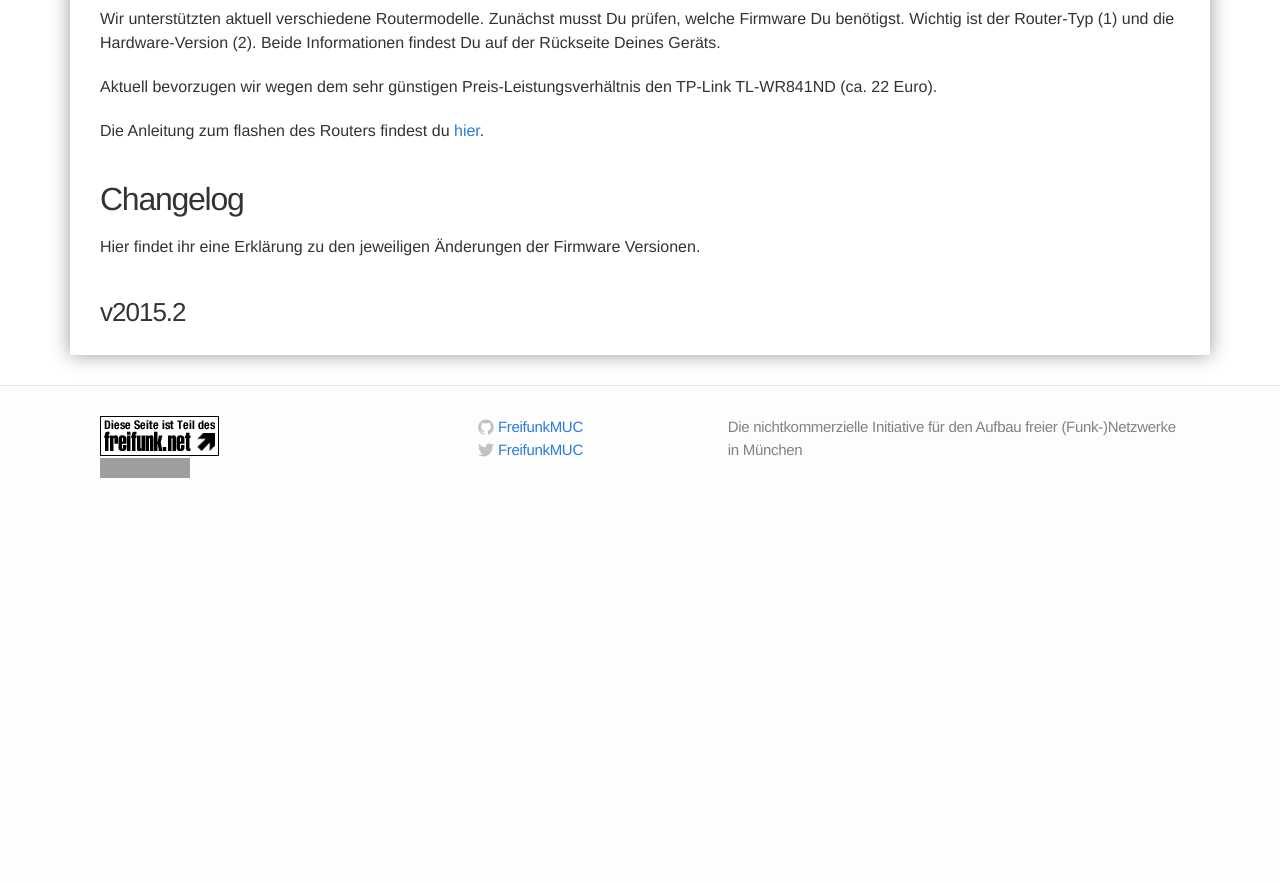
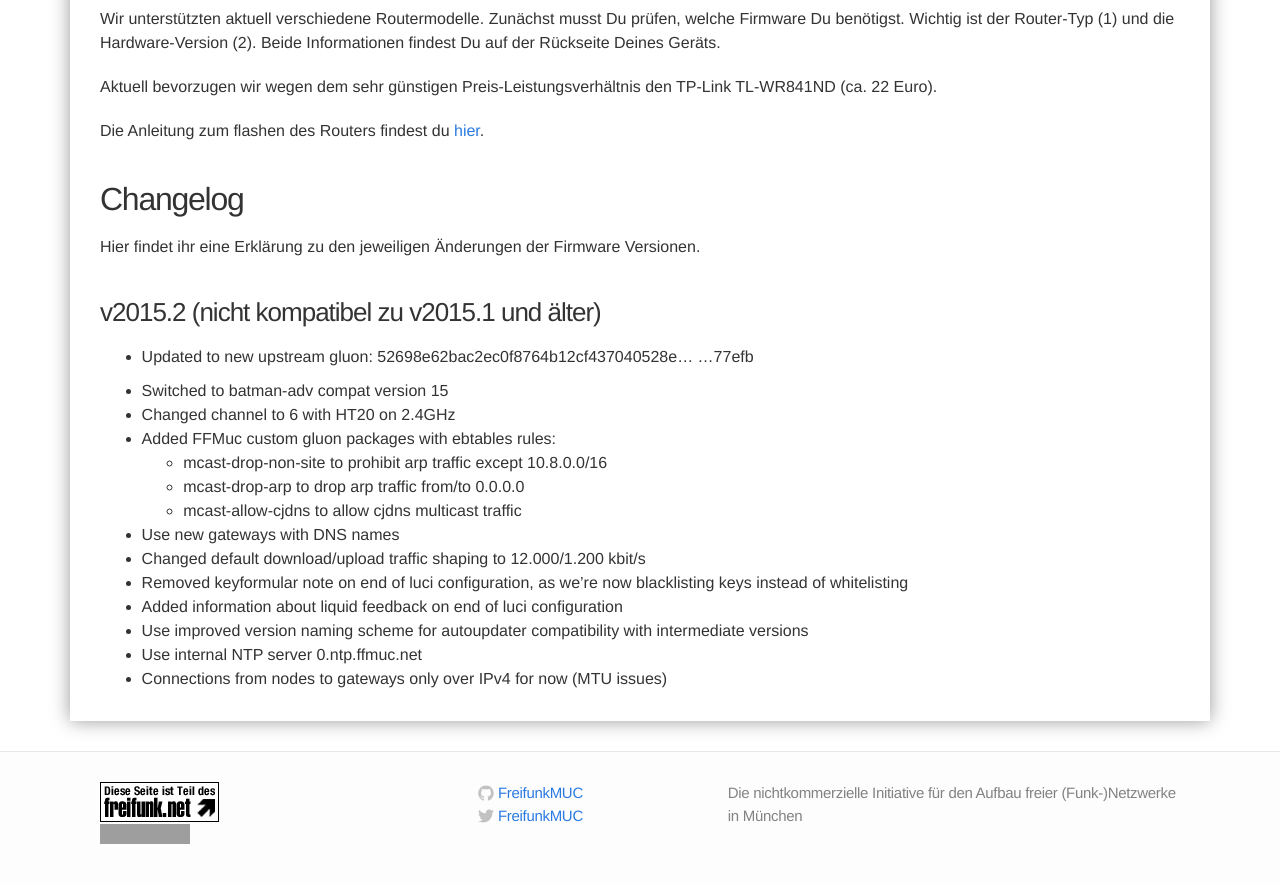
Before and after one commit to freifunkMUC/freifunkmuc.github.io, a Jekyll site: the page built from firmware.md, in a window 1280 px wide and 900 px high, scrolled down 2617 px. Shown: the top 883 px of the window. Built offline with Jekyll 4.4.1, drawn with Linux system fonts in a browser that asks for light colours; nearby versions of some CDN libraries; a style sheet for code colours, icons or effects is not loaded; before the commit the page ends 3151 px from its top, so only the background shows below that; grey boxes are pictures that could not be loaded.

Commit message:
added v2015.2 changelog

```diff
--- a/firmware.md
+++ b/firmware.md
@@ -58,7 +58,26 @@ Die Anleitung zum flashen des Routers findest du [hier][router-flashen].
 
 Hier findet ihr eine Erklärung zu den jeweiligen Änderungen der Firmware Versionen.
 
-### v2015.2
+### v2015.2 (nicht kompatibel zu v2015.1 und älter)
+
+ - Updated to new upstream gluon: 52698e62bac2ec0f8764b12cf437040528e…
+…77efb
+
+ - Switched to batman-adv compat version 15
+ - Changed channel to 6 with HT20 on 2.4GHz
+ - Added FFMuc custom gluon packages with ebtables rules:
+   - mcast-drop-non-site to prohibit arp traffic except 10.8.0.0/16
+   - mcast-drop-arp to drop arp traffic from/to 0.0.0.0
+   - mcast-allow-cjdns to allow cjdns multicast traffic
+ - Use new gateways with DNS names
+ - Changed default download/upload traffic shaping to 12.000/1.200 kbit/s
+ - Removed keyformular note on end of luci configuration, as we're now
+   blacklisting keys instead of whitelisting
+ - Added information about liquid feedback on end of luci configuration
+ - Use improved version naming scheme for autoupdater compatibility with
+   intermediate versions
+ - Use internal NTP server 0.ntp.ffmuc.net
+ - Connections from nodes to gateways only over IPv4 for now (MTU issues)
 
 [hardware]: http://wiki.freifunk.net/Kategorie:Hardware
 [router-flashen]: /router-flashen/
```
